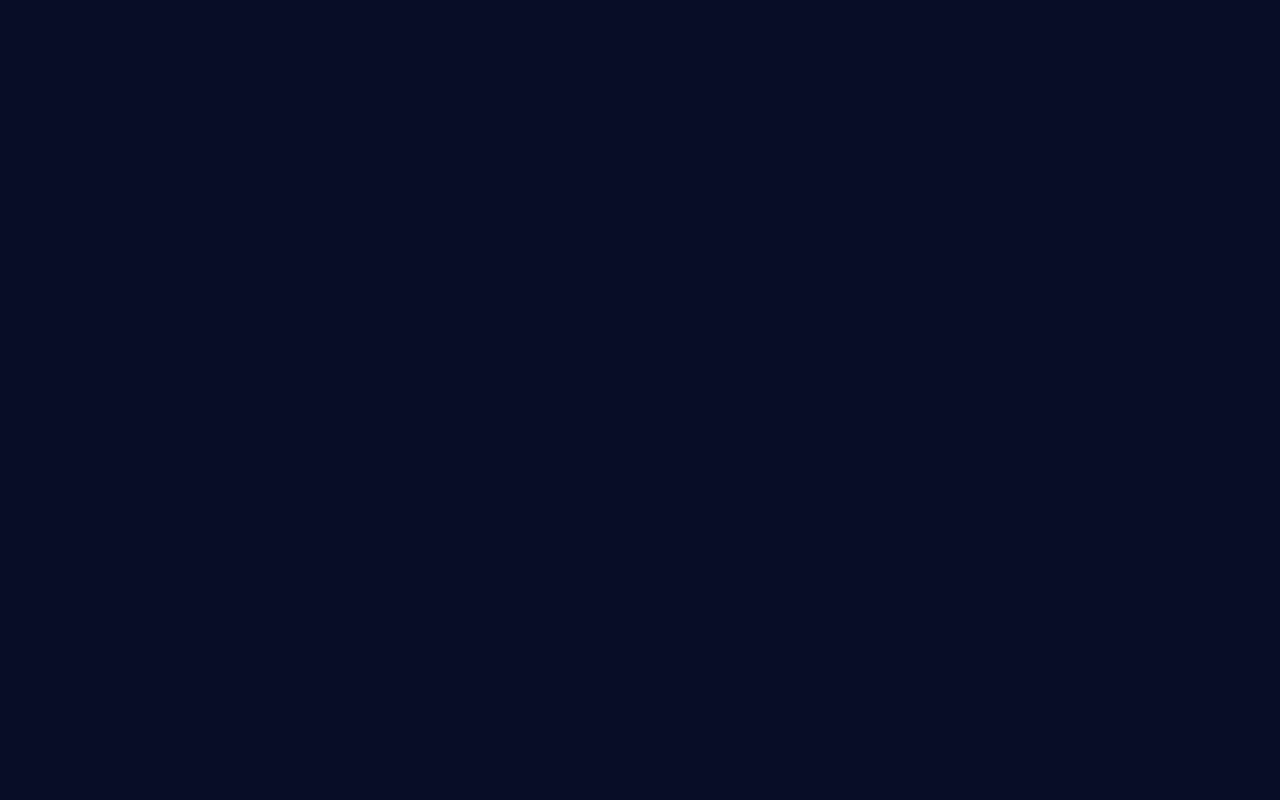
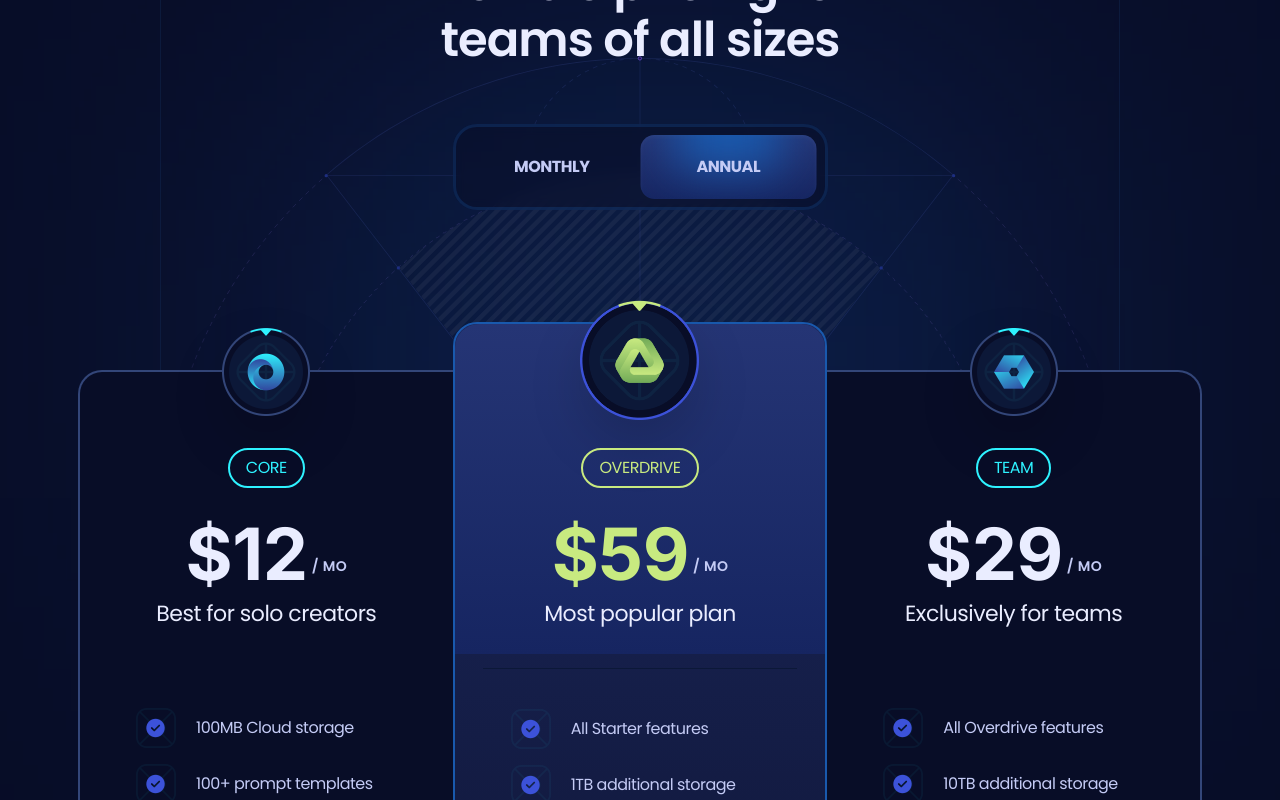
Before and after one commit to Denni007/litibotai, a React (Vite) app: page / in a window 1280 px wide. Shown: the part 1960-2760 px from the top of the page. Before the commit the page ends 1804 px from the top, so only its background shows below. Built offline with nearby package versions, Linux system fonts and the light colour scheme.

Commit message:
Pricing section added

```diff
--- a/package.json
+++ b/package.json
@@ -17,6 +17,7 @@
   "dependencies": {
     "clsx": "^2.1.1",
     "react": "^18.3.1",
+    "react-countup": "^6.5.3",
     "react-dom": "^18.3.1",
     "react-scroll": "^1.9.0"
   },
--- a/src/App.jsx
+++ b/src/App.jsx
@@ -1,6 +1,7 @@
 import Header from './sections/Header'
 import Hero from './sections/Hero'
 import Features from './sections/Features'
+import Pricing from './sections/Pricing'
 
 const App = () => {
   return (
@@ -8,6 +9,7 @@
       <Header />
       <Hero />
       <Features />
+      <Pricing />
     </main>
   )
 }
--- /dev/null
+++ b/src/sections/Pricing.jsx
@@ -0,0 +1,166 @@
+import { useState } from 'react'
+import { Element } from 'react-scroll'
+import clsx from 'clsx'
+import { plans } from '../constants'
+import CountUp from 'react-countup'
+import Button from '../components/Button'
+
+const Pricing = () => {
+  const [monthly, setMonthly] = useState(false)
+  return (
+    <section>
+      <Element name='pricing'>
+        <div className='container'>
+          <div className='max-w-960 pricing-head_before relative mx-auto border-l border-r border-s2 bg-s1/50 pb-40 pt-28 max-xl:max-w-4xl max-lg:border-none max-md:pb-32 max-md:pt-16'>
+            <h3 className='h3 max-lg:h4 max-md:h5 z-3 relative mx-auto mb-14 max-w-lg text-center text-p4 max-md:mb-11 max-sm:max-w-sm'>
+              Flexible pricing for teams of all sizes
+            </h3>
+
+            <div className='relative z-4 mx-auto flex w-[375px] rounded-3xl border-[3px] border-s4/25 bg-s1/50 p-2 backdrop-blur-[6px] max-md:w-[310px]'>
+              <button
+                className={clsx('pricing-head_btn', monthly && 'text-4')}
+                onClick={() => setMonthly(true)}
+              >
+                Monthly
+              </button>
+              <button
+                className={clsx('pricing-head_btn', !monthly && 'text-4')}
+                onClick={() => setMonthly(false)}
+              >
+                Annual
+              </button>
+              <div
+                className={clsx(
+                  'g4 rounded-14 before:h-100 pricing-head_btn_before absolute left-2 top-2 h-[calc(100%-16px)] w-[calc(50%-8px)] overflow-hidden shadow-400 transition-transform duration-500',
+                  !monthly && 'translate-x-full',
+                )}
+              />
+            </div>
+
+            <div className='pricing-bg'>
+              <img
+                src='/images/bg-outlines.svg'
+                width={960}
+                height={380}
+                alt='outline'
+                className='relative z-2'
+              />
+
+              <img
+                src='/images/bg-outlines-fill.png'
+                width={960}
+                height={380}
+                alt='outline'
+                className='absolute inset-0 opacity-5 mix-blend-soft-light'
+              />
+            </div>
+          </div>
+
+          <div className='scroll-hide relative z-2 -mt-12 flex items-start max-xl:gap-5 max-xl:overflow-auto max-xl:pt-6'>
+            {plans.map((plan, idx) => (
+              <div
+                key={idx}
+                className='pricing-plan_first pricing-plan_last pricing-plan_odd pricing-plan_even relative border-2 p-7 max-xl:min-w-80 max-lg:rounded-3xl xl:w-[calc(33.33%+2px)]'
+              >
+                {idx === 1 && (
+                  <div className='g4 absolute h-330 left-0 right-0 top-0 z-1 rounded-tl-3xl rounded-tr-3xl'></div>
+                )}
+
+                <div
+                  className={clsx(
+                    'absolute left-0 right-0 z-2 flex items-center justify-center',
+                    idx === 1 ? '-top-6' : '-top-6 xl:-top-11',
+                  )}
+                >
+                  <img
+                    src={plan.logo}
+                    alt={plan.title}
+                    className={clsx(
+                      'object-contain drop-shadow-2xl',
+                      idx === 1 ? 'size-[120px]' : 'size-[88px]',
+                    )}
+                  />
+                </div>
+
+                <div
+                  className={clsx(
+                    'relative flex flex-col items-center',
+                    idx === 1 ? 'pt-24' : 'pt-12',
+                  )}
+                >
+                  <div
+                    className={clsx(
+                      'smal--2 rounded-20 relative z-2 mx-auto mb-6 border-2 px-4 py-1.5 uppercase',
+                      idx === 1 ? 'border-p3 text-p3' : 'border-p1 text-p1',
+                    )}
+                  >
+                    {plan.title}
+                  </div>
+
+                  <div className='relative z-2 flex items-center justify-center'>
+                    <div
+                      className={clsx(
+                        'h-num flex items-start',
+                        idx === 1 ? 'text-p3' : 'text-p4',
+                      )}
+                    >
+                      ${' '}
+                      <CountUp
+                        start={plan.priceMonthly}
+                        end={monthly ? plan.priceMonthly : plan.priceYearly}
+                        duration={0.4}
+                        useEasing={false}
+                        preserveValue
+                      />
+                    </div>
+
+                    <div className='small-1 relative top-3 ml-1 uppercase'>
+                      / mo
+                    </div>
+                  </div>
+                </div>
+
+                <div
+                  className={clsx(
+                    'body-1 relative z-2 mb-10 w-full border-b-s2 pb-9 text-center text-p4',
+                    idx === 1 && 'border-b',
+                  )}
+                >
+                  {plan.caption}
+                </div>
+
+                <ul className='mx-auto space-y-4 xl:px-7'>
+                  {plan.features.map(feature => (
+                    <li
+                      key={feature}
+                      className='relative flex items-center gap-5'
+                    >
+                      <img
+                        src='/images/check.png'
+                        alt='check'
+                        className='size-10 object-contain'
+                      />
+                      <p className='flex-1'>{feature}</p>
+                    </li>
+                  ))}
+                </ul>
+
+                <div className='mt-10 flex w-full justify-center'>
+                  <Button icon={plan.icon}>Get Started</Button>
+                </div>
+
+                {idx === 1 && (
+                  <p className="small-compact mt-9 text-center text-p3 before:mx-2.5 before:content-['-'] after:mx-2.5 after:content-['-'] ">
+                    Limited time offer
+                  </p>
+                )}
+              </div>
+            ))}
+          </div>
+        </div>
+      </Element>
+    </section>
+  )
+}
+
+export default Pricing
```
Also changed, not shown: public/images/check.png (added), 1 other file (tests, documents, lock files or other folders).
